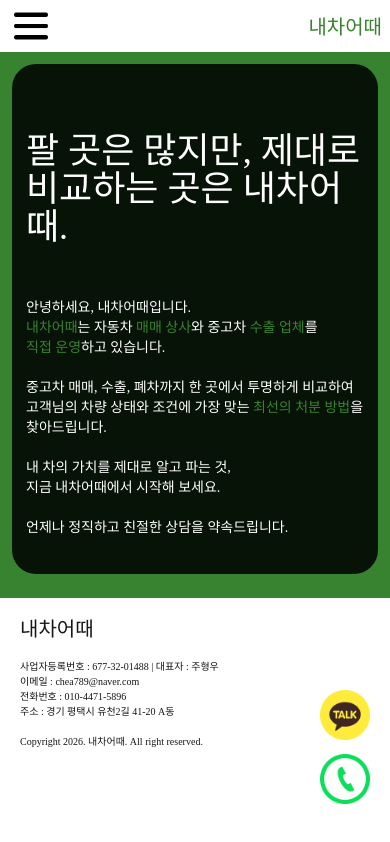
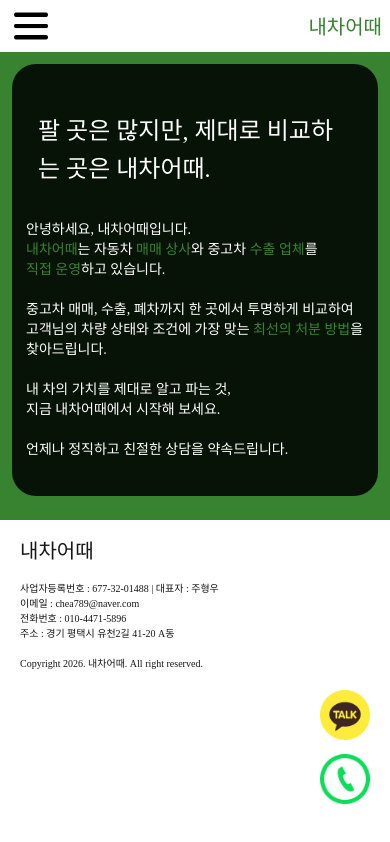
Before and after one commit to NaechaEottae/used-car, a Next.js app: page /information in a window 390 px wide. Built offline with nearby package versions, Linux system fonts and the light colour scheme; a web font is replaced by a local one.

Commit message:
메인페이지 리뉴얼

```diff
--- a/app/globals.css
+++ b/app/globals.css
@@ -285,6 +285,7 @@ main {
   align-items: center;
   gap: 24px;
   margin-top: 56px;
+  text-align: center;
 }
 .sec2 strong {
   color: #38832f;
@@ -599,7 +600,7 @@ main {
   .information-wrap .mockup {
     display: none;
   }
-  .information-wrap h3 {
+  .information-wrap h1 {
     font-size: 24px;
     margin: 12px;
   }
```
